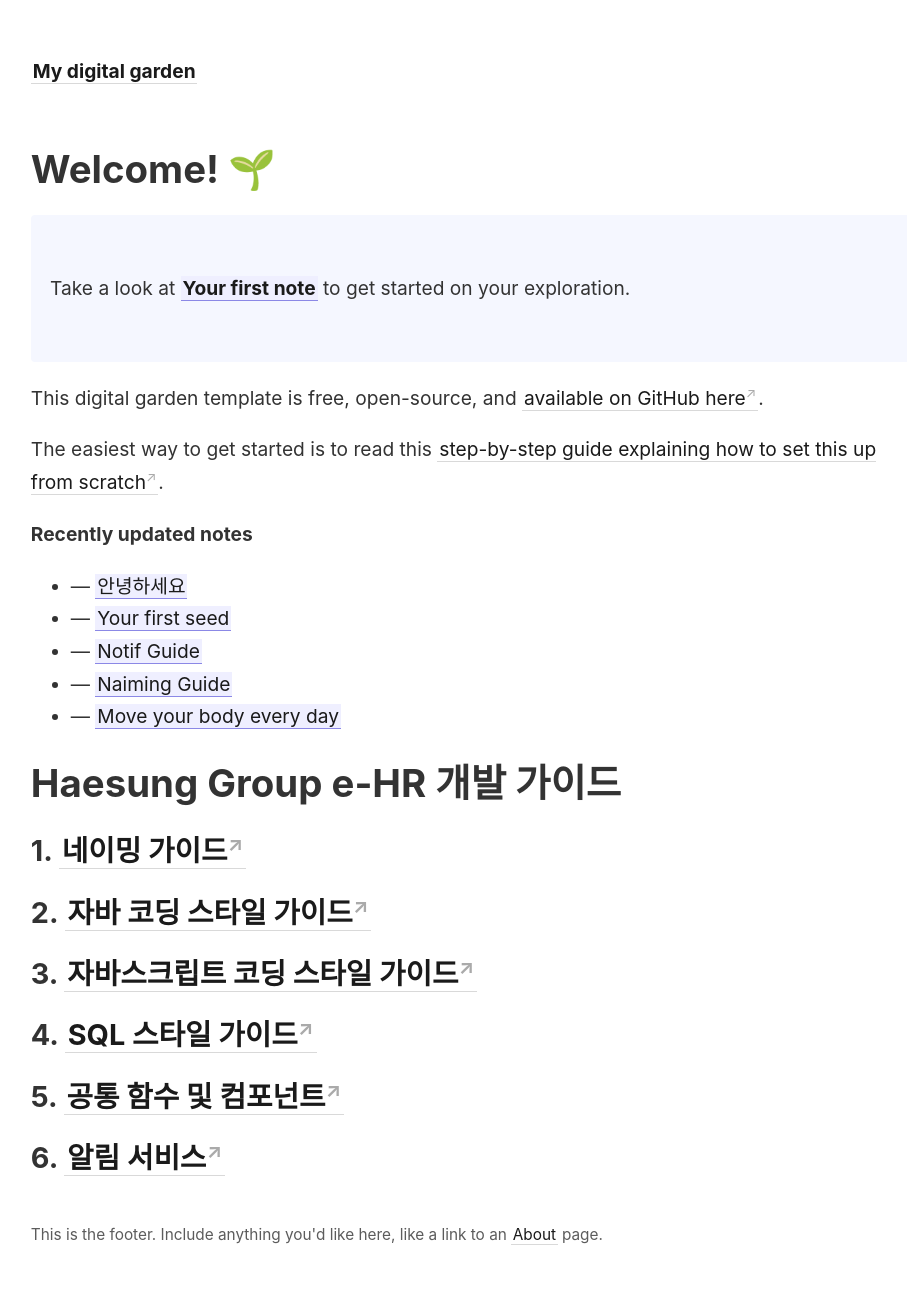
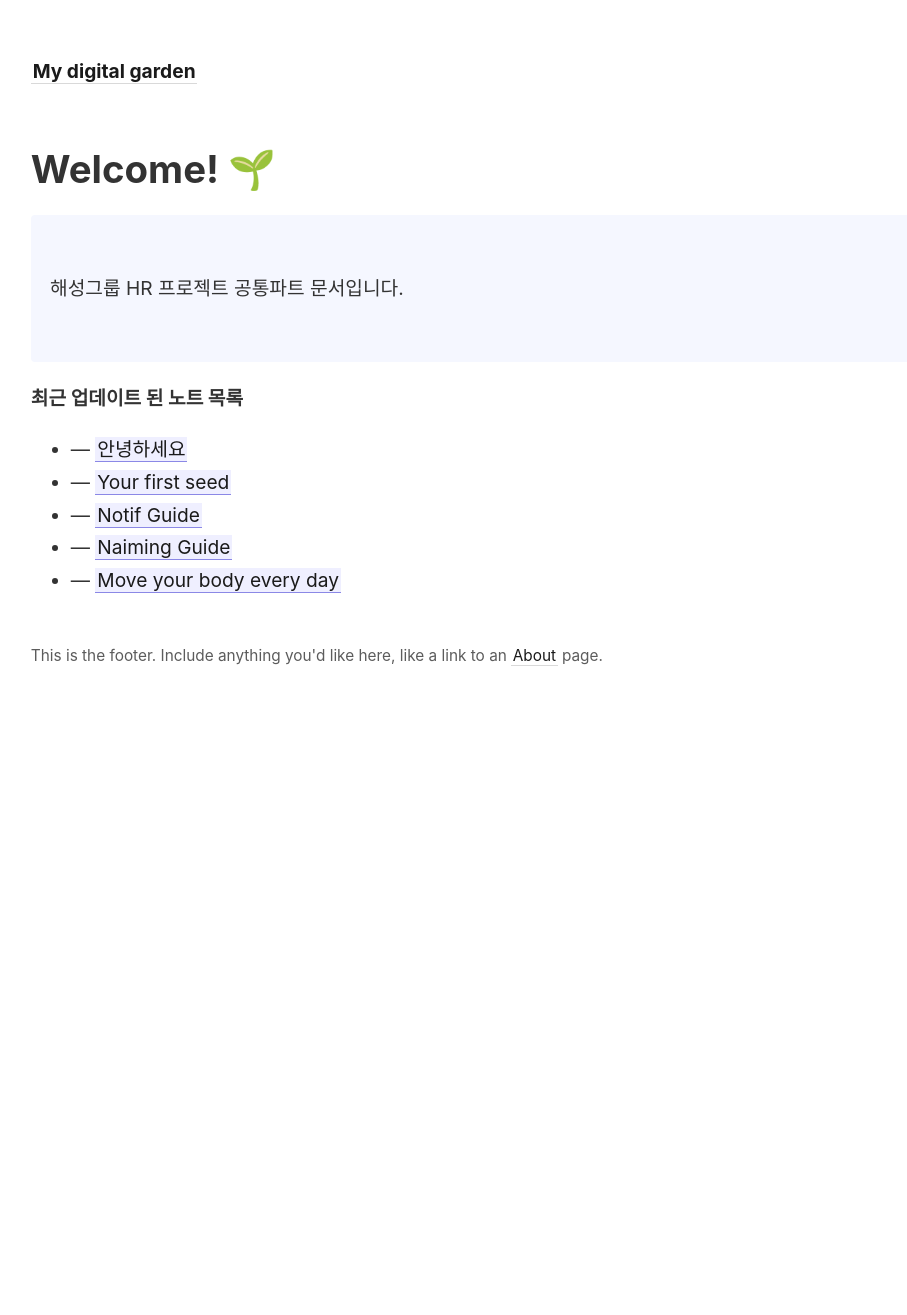
Before and after one commit to omare98/hs, a Jekyll site: the page built from _pages/index.md, in a window 1280 px wide. Shown: the whole page, without its empty margins (46-953 px from the left). Built offline with Jekyll 4.4.1, drawn with Linux system fonts in a browser that asks for light colours; after the commit the page ends 900 px from its top, so only the background shows below that.

Commit message:
index 수정
index 수정

```diff
--- a/_pages/index.md
+++ b/_pages/index.md
@@ -8,14 +8,10 @@
 # Welcome! 🌱
 
 <p style="padding: 3em 1em; background: #f5f7ff; border-radius: 4px;">
-  Take a look at <span style="font-weight: bold">[[Your first note]]</span> to get started on your exploration.
+  해성그룹 HR 프로젝트 공통파트 문서입니다.
 </p>
 
-This digital garden template is free, open-source, and [available on GitHub here](https://github.com/maximevaillancourt/digital-garden-jekyll-template).
-
-The easiest way to get started is to read this [step-by-step guide explaining how to set this up from scratch](https://maximevaillancourt.com/blog/setting-up-your-own-digital-garden-with-jekyll).
-
-<strong>Recently updated notes</strong>
+<strong>최근 업데이트 된 노트 목록</strong>
 
 <ul>
   {% assign recent_notes = site.notes | sort: "last_modified_at_timestamp" | reverse %}
@@ -31,17 +27,3 @@
     max-width: 46em;
   }
 </style>
-
-# Haesung Group e-HR 개발 가이드
-
-## 1. [네이밍 가이드](/naiming-guide.md)
-
-## 2. [자바 코딩 스타일 가이드](/Java-styleguide.md)
-
-## 3. [자바스크립트 코딩 스타일 가이드](/Javascript-styleguide.md)
-
-## 4. [SQL 스타일 가이드](/SQL-stlyeguide.md)
-
-## 5. [공통 함수 및 컴포넌트](/common-guide.md)
-
-## 6. [알림 서비스](/notif-guide.md)
```
